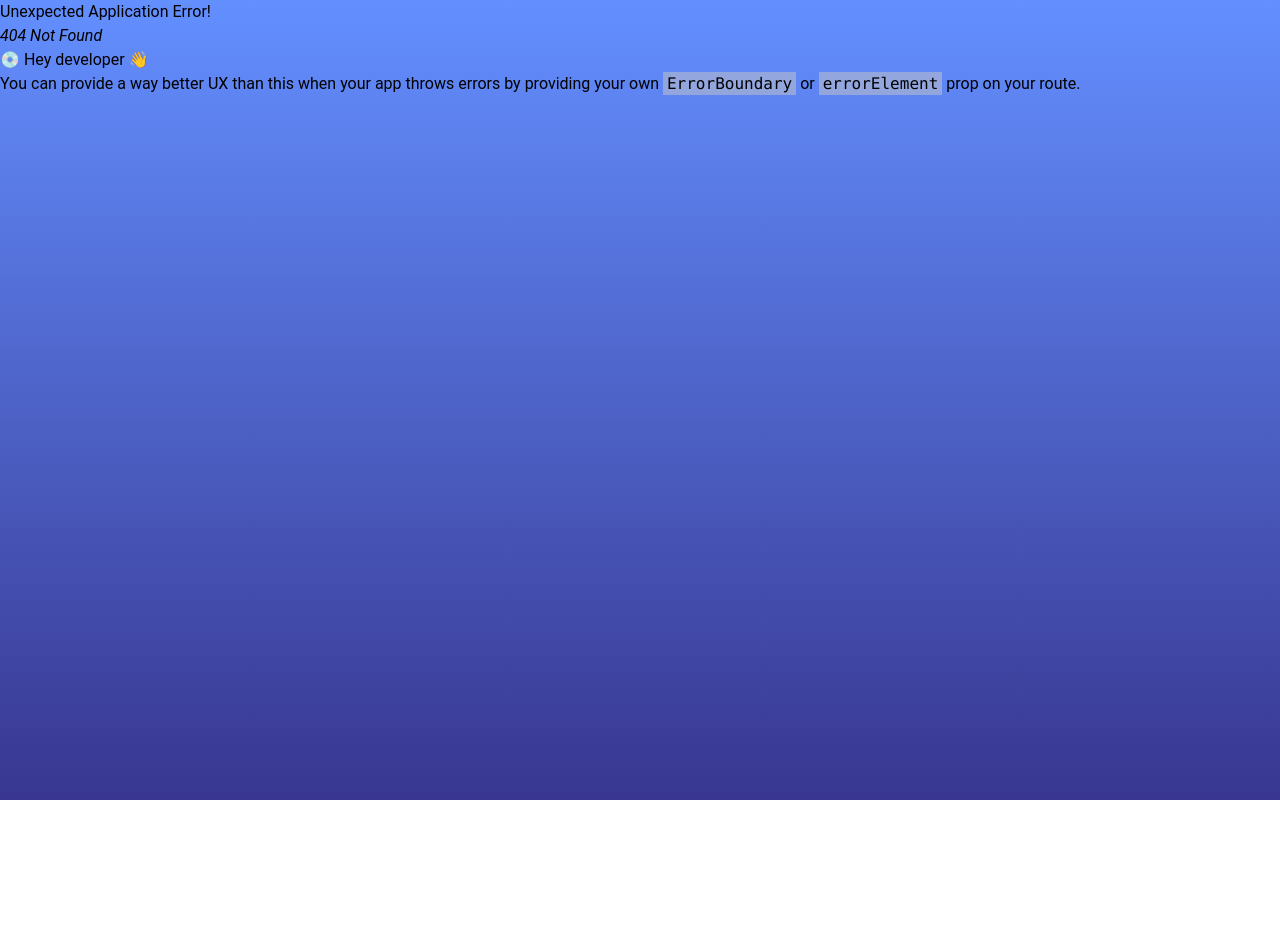
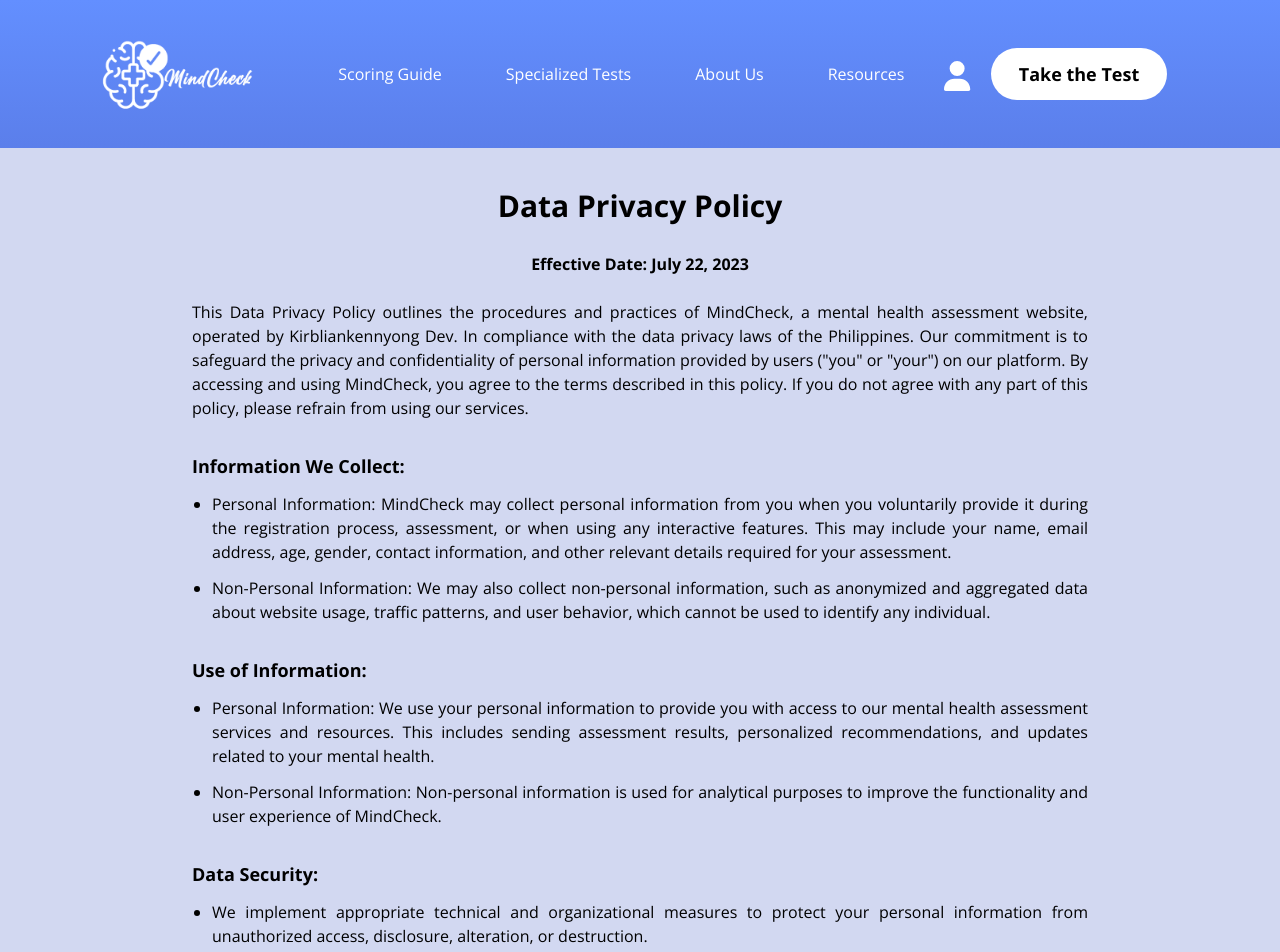
Before and after one commit to kabi02/softeng-mindcheck, a React (Vite) app: page /data-privacy in a window 1280 px wide. Before the commit this address had no page. Shown: the top 952 px of the page. Before the commit the page ends 800 px from the top, so only its background shows below. Built offline with nearby package versions, Linux system fonts and the light colour scheme.

Commit message:
Data Privacy

```diff
--- a/src/components/ModalAuth.jsx
+++ b/src/components/ModalAuth.jsx
@@ -16,6 +16,7 @@ import { getAuth, createUserWithEmailAndPassword } from "firebase/auth";
 // Import the functions you need from the SDKs you need
 import { initializeApp } from "firebase/app";
 import { getAnalytics } from "firebase/analytics";
+import { Link } from "react-router-dom";
 // TODO: Add SDKs for Firebase products that you want to use
 // https://firebase.google.com/docs/web/setup#available-libraries
 
@@ -148,14 +149,15 @@ export const ModalSignIn = ({ modalType, handleSwitch }) => {
               <div className="-ml-2.5">
                 <Checkbox id="pp" color="indigo" label={
                   <Typography color="blue-gray" className="text-xs sm:text-sm flex">I've read the
-                    <Typography as="a" href="#" color="indigo" className="text-xs sm:text-sm hover:text-indigo-300 transition-colors">
-                      &nbsp;Privacy Policy
+                    <Typography color="indigo" className="text-xs sm:text-sm hover:text-indigo-300 transition-colors">
+                      <Link to="/data-privacy" target="_blank">&nbsp;Privacy Policy</Link>
+
                     </Typography>.
                   </Typography>
                 } />
                 <Checkbox id="tnc" color="indigo" label={
                   <Typography color="blue-gray" className="text-xs sm:text-sm flex">I agree with the
-                    <Typography as="a" href="#" color="indigo" className="text-xs sm:text-sm hover:text-indigo-300 transition-colors">
+                    <Typography color="indigo" className="text-xs sm:text-sm hover:text-indigo-300 transition-colors">
                       &nbsp;Terms and Conditions
                     </Typography>.
                   </Typography>
--- a/src/main.jsx
+++ b/src/main.jsx
@@ -11,6 +11,7 @@ import AboutUs from './pages/AboutUs.jsx'
 import Resources from './pages/Resources.jsx'
 import DSMTest from './pages/DSMTest'
 import Result from './pages/Result'
+import DataPrivacy from './pages/DataPrivacy'
 
 import {
   createBrowserRouter,
@@ -55,6 +56,10 @@ const router =  createBrowserRouter([
   {
     path:"dashboard",
     element: <Dashboard/>
+  },
+  {
+    path:"data-privacy",
+    element: <DataPrivacy/>
   }
 ])
 
--- /dev/null
+++ b/src/pages/DataPrivacy.jsx
@@ -0,0 +1,88 @@
+import React from 'react'
+import Header from '../Header'
+import Title from '../components/Title'
+import Layout from '../components/Layout'
+
+export default function DataPrivacy() {
+  return (
+    <div>
+      <Header/>
+      <Layout>
+        <Title>Data Privacy Policy</Title>
+        <div className='text-justify sm:max-w-[70%] max-w-[80%] mx-auto pb-28 -mt-3'>
+            <p className='text-center font-bold'>Effective Date: July 22, 2023</p>
+            <br/>
+            <p>This Data Privacy Policy outlines the procedures and practices of MindCheck, a mental health assessment website, operated by Kirbliankennyong Dev. In compliance with the data privacy laws of the Philippines. Our commitment is to safeguard the privacy and confidentiality of personal information provided by users ("you" or "your") on our platform. By accessing and using MindCheck, you agree to the terms described in this policy. If you do not agree with any part of this policy, please refrain from using our services.</p>
+
+            <ol class="list-outside">
+                <li className='mt-8'>
+                  <span className='font-bold sm:text-lg text-base'>Information We Collect:</span>
+                  <ol class="list-disc list-outside ml-5 sm:text-base text-sm">
+                    <li className='mt-3'>Personal Information: MindCheck may collect personal information from you when you voluntarily provide it during the registration process, assessment, or when using any interactive features. This may include your name, email address, age, gender, contact information, and other relevant details required for your assessment.</li>
+                    <li className='mt-3'>Non-Personal Information: We may also collect non-personal information, such as anonymized and aggregated data about website usage, traffic patterns, and user behavior, which cannot be used to identify any individual.</li>
+                  </ol>
+                </li>
+                <li className='mt-8'>
+                  <span className='font-bold sm:text-lg text-base'>Use of Information:</span>
+                  <ol class="list-disc list-outside ml-5 sm:text-base text-sm">
+                    <li className='mt-3'>Personal Information: We use your personal information to provide you with access to our mental health assessment services and resources. This includes sending assessment results, personalized recommendations, and updates related to your mental health.</li>
+                    <li className='mt-3'>Non-Personal Information: Non-personal information is used for analytical purposes to improve the functionality and user experience of MindCheck.</li>
+                  </ol>
+                </li>
+                <li className='mt-8'>
+                  <span className='font-bold sm:text-lg text-base'>Data Security:</span>
+                  <ol class="list-disc list-outside ml-5 sm:text-base text-sm">
+                    <li className='mt-3'>We implement appropriate technical and organizational measures to protect your personal information from unauthorized access, disclosure, alteration, or destruction.</li>
+                  </ol>
+                </li>
+                <li className='mt-8'>
+                  <span className='font-bold sm:text-lg text-base'>Data Sharing and Disclosure:</span>
+                  <ol class="list-disc list-outside ml-5 sm:text-base text-sm">
+                    <li className='mt-3'>Your personal information will not be shared with any third parties without your explicit consent, except as required by law or as necessary to provide the services you requested.</li>
+                    <li className='mt-3'>We may share anonymized and aggregated data with third parties for research, statistical analysis, and to improve our services. This data will not contain any personally identifiable information.</li>
+                  </ol>
+                </li>
+                <li className='mt-8'>
+                  <span className='font-bold sm:text-lg text-base'>Retention of Information:</span>
+                  <ol class="list-disc list-outside ml-5 sm:text-base text-sm">
+                    <li className='mt-3'>We may share anonymized and aggregated data with third parties for research, statistical analysis, and to improve our services. This data will not contain any personally identifiable information.</li>
+                  </ol>
+                </li>
+                <li className='mt-8'>
+                  <span className='font-bold sm:text-lg text-base'>User Rights:</span>
+                  <ol class="list-disc list-outside ml-5 sm:text-base text-sm">
+                    <li className='mt-3'>You have the right to access, update, or delete your personal information. If you wish to do so, please contact us at MindCheck@gmail.com</li>
+                  </ol>
+                </li>
+                <li className='mt-8'>
+                  <span className='font-bold sm:text-lg text-base'>Cookies:</span>
+                  <ol class="list-disc list-outside ml-5 sm:text-base text-sm">
+                    <li className='mt-3'>MindCheck may use cookies or similar tracking technologies to enhance your experience on the website. You have the option to control or disable cookies through your browser settings.</li>
+                  </ol>
+                </li>
+                <li className='mt-8'>
+                  <span className='font-bold sm:text-lg text-base'>Links to Third-Party Websites:</span>
+                  <ol class="list-disc list-outside ml-5 sm:text-base text-sm">
+                    <li className='mt-3'>MindCheck may contain links to third-party websites. We are not responsible for the privacy practices or content of these websites. Please review the privacy policies of these third-party sites before providing any personal information.</li>
+                  </ol>
+                </li>
+                <li className='mt-8'>
+                  <span className='font-bold sm:text-lg text-base'>Updates to the Policy:</span>
+                  <ol class="list-disc list-outside ml-5 sm:text-base text-sm">
+                    <li className='mt-3'>We may update this Data Privacy Policy from time to time to reflect changes in our practices or for legal purposes. The updated version will be posted on MindCheck, and the effective date will be indicated.</li>
+                  </ol>
+                </li>
+                <li className='mt-8'>
+                  <span className='font-bold sm:text-lg text-base'> Contact Information:</span>
+                  <ol class="list-disc list-outside ml-5 sm:text-base text-sm">
+                    <li className='mt-3'>If you have any questions, concerns, or requests regarding this Data Privacy Policy or the handling of your personal information, please contact us at MindCheck@gmail.com.ph.</li>
+                  </ol>
+                </li>
+            </ol>
+            <p className='mt-8'>This Data Privacy Policy outlines the procedures and practices of MindCheck, a mental health assessment website, operated by Kirbliankennyong Dev. In compliance with the data privacy laws of the Philippines. Our commitment is to safeguard the privacy and confidentiality of personal information provided by users ("you" or "your") on our platform. By accessing and using MindCheck, you agree to the terms described in this policy. If you do not agree with any part of this policy, please refrain from using our services.</p>
+
+        </div>
+      </Layout>
+    </div>
+  )
+}
```
